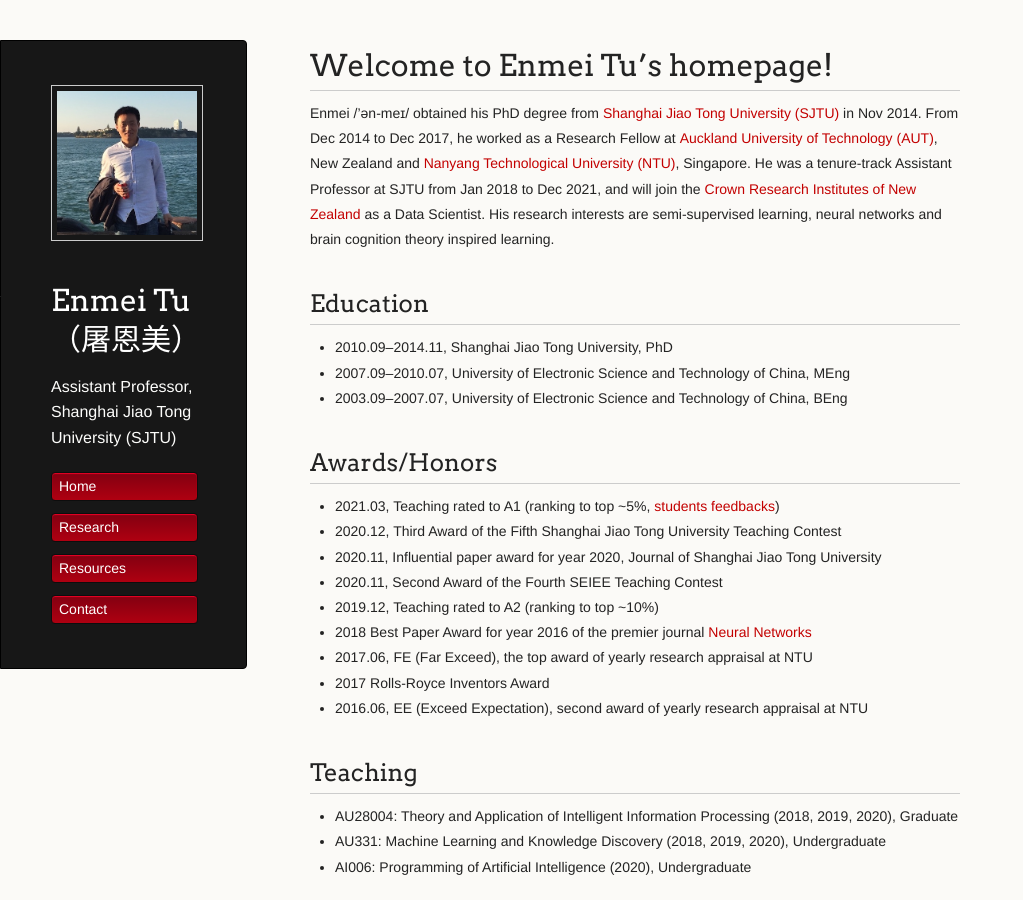
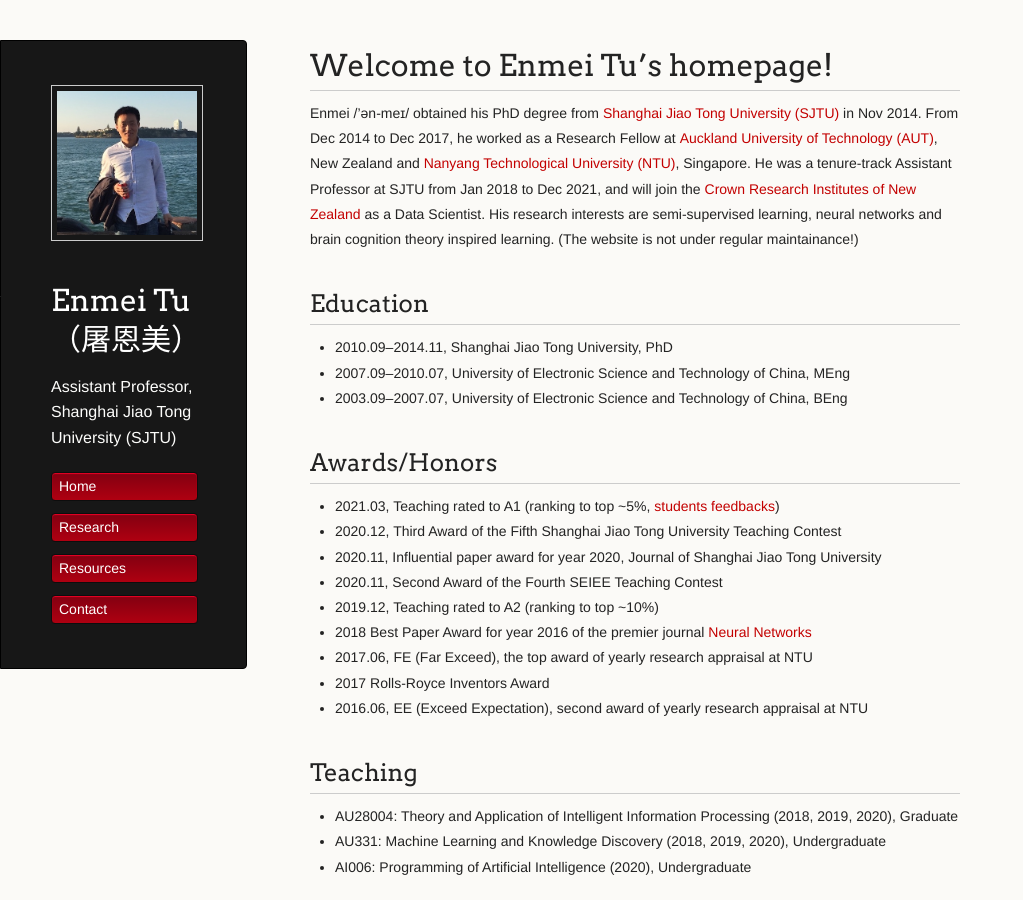
Before and after one commit to hellotem/enmeitu.github.io, a Jekyll site: the page built from index.md, in a window 1280 px wide and 900 px high. Shown: the whole window, without its empty margins (0-1023 px from the left). Built offline with Jekyll 4.4.1, drawn with Linux system fonts in a browser that asks for light colours.

Commit message:
Update index.md

```diff
--- a/index.md
+++ b/index.md
@@ -11,6 +11,7 @@
 There should be whitespace between paragraphs. We recommend including a README, or a file with information about your project. -->
 # Welcome to Enmei Tu's homepage!
 Enmei /'ən-meɪ/ obtained his PhD degree from [Shanghai Jiao Tong University (SJTU)](http://en.sjtu.edu.cn/) in Nov 2014. From Dec 2014 to Dec 2017, he  worked as a Research Fellow at [Auckland University of Technology (AUT)](https://www.aut.ac.nz/), New Zealand and [Nanyang Technological University (NTU)](https://www.ntu.edu.sg), Singapore. He was a tenure-track Assistant Professor at SJTU from Jan 2018 to Dec 2021, and will join the [Crown Research Institutes of New Zealand](https://www.mbie.govt.nz/science-and-technology/science-and-innovation/agencies-policies-and-budget-initiatives/research-organisations/cri/) as a Data Scientist. His research interests are semi-supervised learning, neural networks and brain cognition theory inspired learning.
+(The website is not under regular maintainance!)
 
 ## Education
 * 2010.09--2014.11, Shanghai Jiao Tong University, PhD
```
